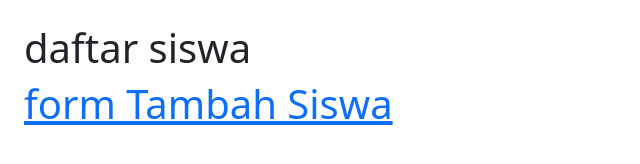
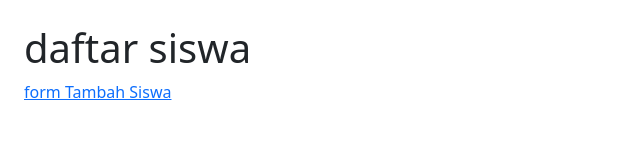
Before and after one commit to Akunml6925/2024_data-awal, a plain HTML site: page siswa.html in a window 1280 px wide. Shown: the whole page, without its empty margins (0-640 px from the left). Drawn offline with nearby package versions, Linux system fonts and the light colour scheme; no server answers.

Commit message:
mengubah

```diff
--- a/siswa.html
+++ b/siswa.html
@@ -14,7 +14,7 @@
 </head>
 
 <body class="m-4">
-  <h1>daftar siswa<h1>
+  <h1>daftar siswa</h1>
 
   <ul id="daftar-siswa" class="list-group"></ul>
 
```
